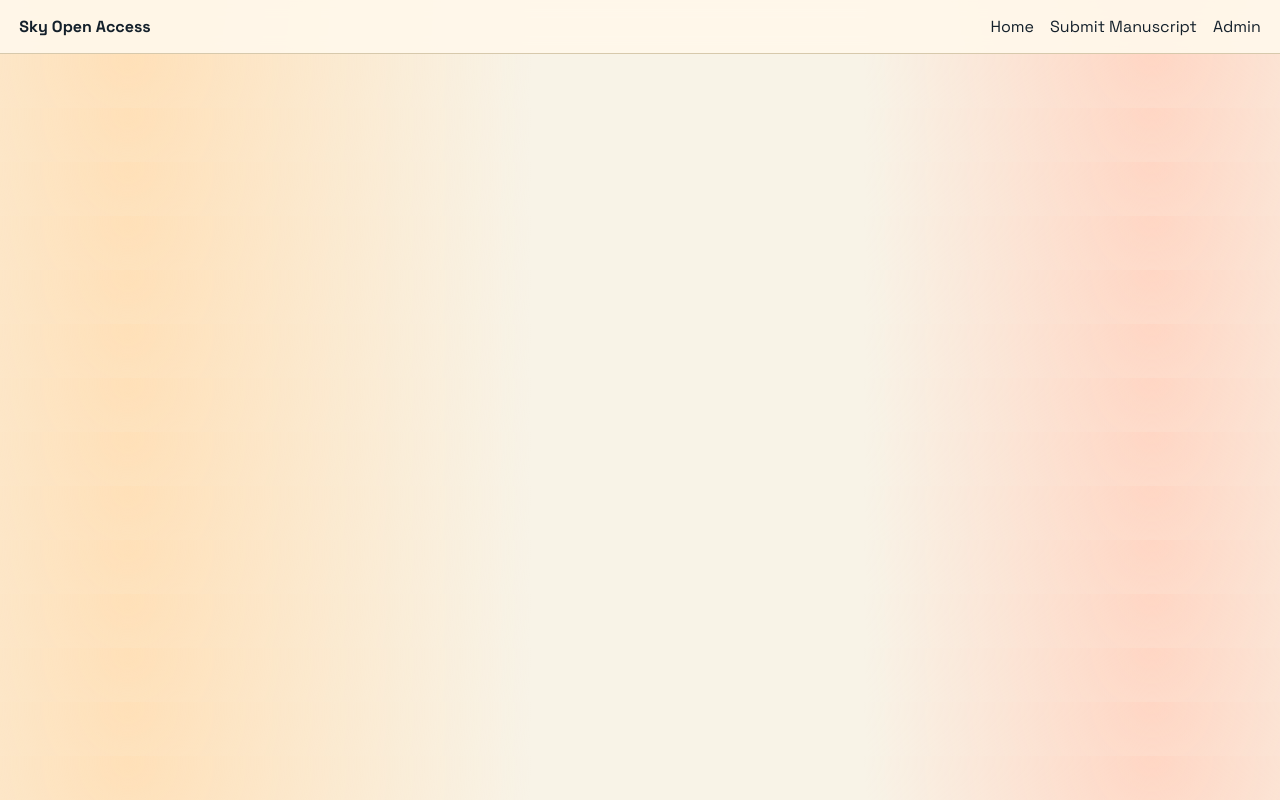
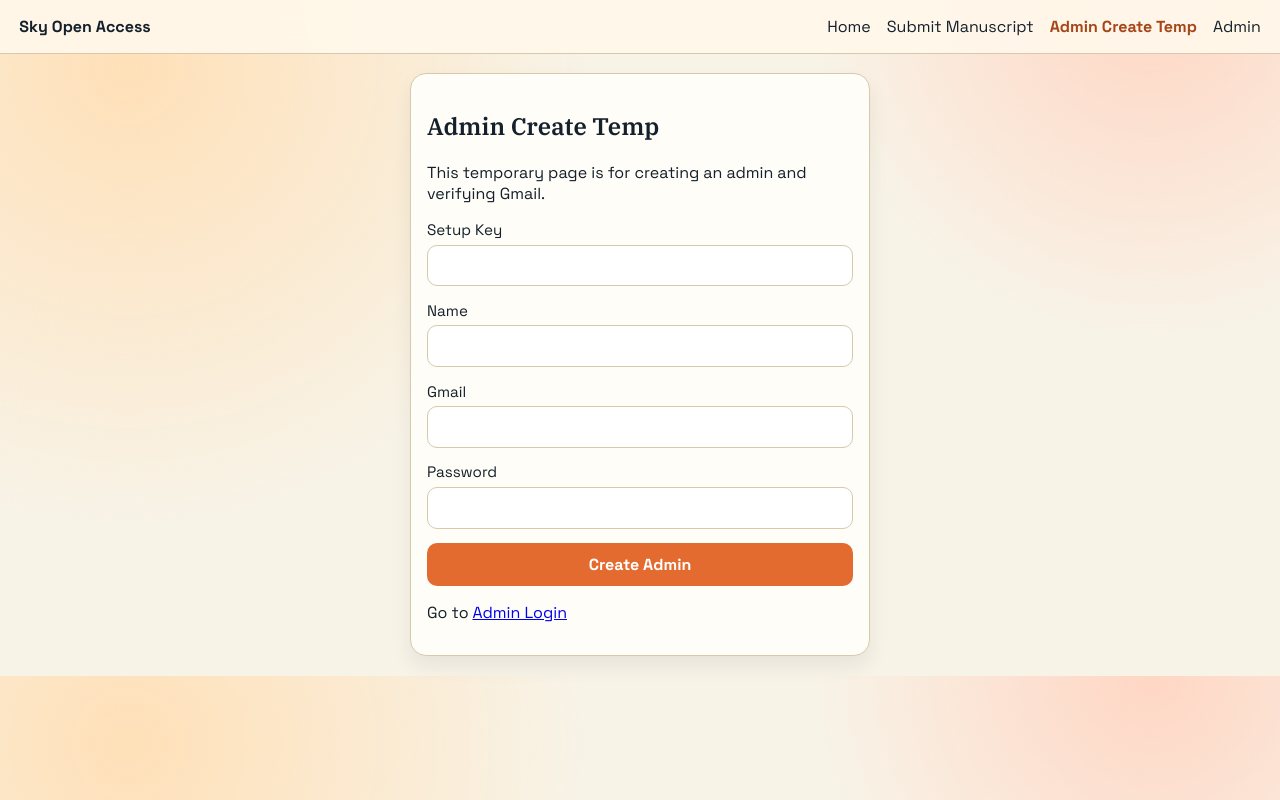
Before and after one commit to saiganesh-bot/skyopenaccess, a React (Vite) app in the folder client/: page /admin/create-temp in a window 1280 px wide. Built offline with nearby package versions, Linux system fonts and the light colour scheme; no server answers.

Commit message:
Authentication Strengthened and Verification Implemented

```diff
--- a/client/src/App.jsx
+++ b/client/src/App.jsx
@@ -2,6 +2,7 @@ import { Route, Routes } from "react-router-dom";
 import { AdminRoute } from "./components/AdminRoute";
 import { TopNav } from "./components/TopNav";
 import { AdminContentPage } from "./pages/admin/AdminContentPage";
+import { AdminCreatePageTemp } from "./pages/admin/AdminCreatePageTemp";
 import { AdminDashboardPage } from "./pages/admin/AdminDashboardPage";
 import { AdminLoginPage } from "./pages/admin/AdminLoginPage";
 import { HomePage } from "./pages/public/HomePage";
@@ -14,6 +15,7 @@ const App = () => {
       <Routes>
         <Route path="/" element={<HomePage />} />
         <Route path="/submit" element={<SubmissionPage />} />
+        <Route path="/admin/create-temp" element={<AdminCreatePageTemp />} />
         <Route path="/admin/login" element={<AdminLoginPage />} />
         <Route
           path="/admin"
--- a/client/src/components/TopNav.jsx
+++ b/client/src/components/TopNav.jsx
@@ -17,6 +17,7 @@ export const TopNav = () => {
       <nav>
         <NavLink to="/">Home</NavLink>
         <NavLink to="/submit">Submit Manuscript</NavLink>
+        {!isAdmin ? <NavLink to="/admin/create-temp">Admin Create Temp</NavLink> : null}
         {!isAdmin ? <NavLink to="/admin/login">Admin</NavLink> : null}
         {isAdmin ? (
           <>
--- /dev/null
+++ b/client/src/pages/admin/AdminCreatePageTemp.jsx
@@ -0,0 +1,151 @@
+import { useState } from "react";
+import { Link, useNavigate } from "react-router-dom";
+import { http } from "../../api/http";
+
+export const AdminCreatePageTemp = () => {
+  const navigate = useNavigate();
+  const [step, setStep] = useState("create");
+  const [setupKey, setSetupKey] = useState("");
+  const [name, setName] = useState("");
+  const [email, setEmail] = useState("");
+  const [password, setPassword] = useState("");
+  const [verificationCode, setVerificationCode] = useState("");
+  const [error, setError] = useState("");
+  const [info, setInfo] = useState("");
+  const [devCode, setDevCode] = useState("");
+
+  const createAdmin = async (e) => {
+    e.preventDefault();
+    setError("");
+    setInfo("");
+    setDevCode("");
+
+    try {
+      const { data } = await http.post("/auth/setup-admin", {
+        setupKey,
+        name,
+        email,
+        password
+      });
+
+      setInfo(data.message || "Admin created.");
+      if (data.devVerificationCode) {
+        setDevCode(`Dev verification code: ${data.devVerificationCode}`);
+      }
+      setStep("verify");
+    } catch (err) {
+      setError(err.response?.data?.message || "Failed to create admin");
+    }
+  };
+
+  const verifyEmail = async (e) => {
+    e.preventDefault();
+    setError("");
+    setInfo("");
+
+    try {
+      const { data } = await http.post("/auth/verify-email", {
+        email,
+        code: verificationCode
+      });
+      setInfo(data.message || "Gmail verified successfully.");
+      setTimeout(() => navigate("/admin/login"), 800);
+    } catch (err) {
+      setError(err.response?.data?.message || "Email verification failed");
+    }
+  };
+
+  const resendCode = async () => {
+    setError("");
+    setInfo("");
+    setDevCode("");
+
+    try {
+      const { data } = await http.post("/auth/resend-verification", { email });
+      setInfo(data.message || "Verification code sent.");
+      if (data.devVerificationCode) {
+        setDevCode(`Dev verification code: ${data.devVerificationCode}`);
+      }
+    } catch (err) {
+      setError(err.response?.data?.message || "Failed to resend code");
+    }
+  };
+
+  return (
+    <main className="container">
+      <section className="form-card narrow">
+        <h1>Admin Create Temp</h1>
+        <p>This temporary page is for creating an admin and verifying Gmail.</p>
+
+        {step === "create" ? (
+          <form onSubmit={createAdmin} className="form-grid">
+            <label>
+              Setup Key
+              <input
+                type="text"
+                value={setupKey}
+                onChange={(e) => setSetupKey(e.target.value)}
+                required
+              />
+            </label>
+            <label>
+              Name
+              <input type="text" value={name} onChange={(e) => setName(e.target.value)} required />
+            </label>
+            <label>
+              Gmail
+              <input type="email" value={email} onChange={(e) => setEmail(e.target.value)} required />
+            </label>
+            <label>
+              Password
+              <input
+                type="password"
+                value={password}
+                onChange={(e) => setPassword(e.target.value)}
+                minLength={6}
+                required
+              />
+            </label>
+            <button type="submit" className="primary-btn">
+              Create Admin
+            </button>
+          </form>
+        ) : (
+          <form onSubmit={verifyEmail} className="form-grid">
+            <label>
+              Gmail
+              <input type="email" value={email} onChange={(e) => setEmail(e.target.value)} required />
+            </label>
+            <label>
+              Verification Code
+              <input
+                type="text"
+                value={verificationCode}
+                onChange={(e) => setVerificationCode(e.target.value)}
+                maxLength={6}
+                required
+              />
+            </label>
+            <button type="submit" className="primary-btn">
+              Verify Gmail
+            </button>
+            <button type="button" className="secondary-btn" onClick={resendCode}>
+              Resend Code
+            </button>
+            <button type="button" className="secondary-btn" onClick={() => setStep("create")}>
+              Back
+            </button>
+          </form>
+        )}
+
+        {error ? <p className="error">{error}</p> : null}
+        {info ? <p className="success">{info}</p> : null}
+        {devCode ? <p>{devCode}</p> : null}
+
+        <p>
+          Go to <Link to="/admin/login">Admin Login</Link>
+        </p>
+      </section>
+    </main>
+  );
+};
--- a/client/src/pages/admin/AdminLoginPage.jsx
+++ b/client/src/pages/admin/AdminLoginPage.jsx
@@ -37,8 +37,13 @@ export const AdminLoginPage = () => {
       }
     } catch (err) {
       const message = err.response?.data?.message || "Login failed";
+      const requiresEmailVerification = Boolean(err.response?.data?.requiresEmailVerification);
+      const fallbackCode = err.response?.data?.devVerificationCode;
       setError(message);
-      if (message.toLowerCase().includes("not verified")) {
+      if (fallbackCode) {
+        setDevCode(`Dev verification code: ${fallbackCode}`);
+      }
+      if (requiresEmailVerification || message.toLowerCase().includes("not verified")) {
         setStep("verifyEmail");
       }
     }
```
Also changed, not shown: 2 other files (tests, documents, lock files or other folders).
